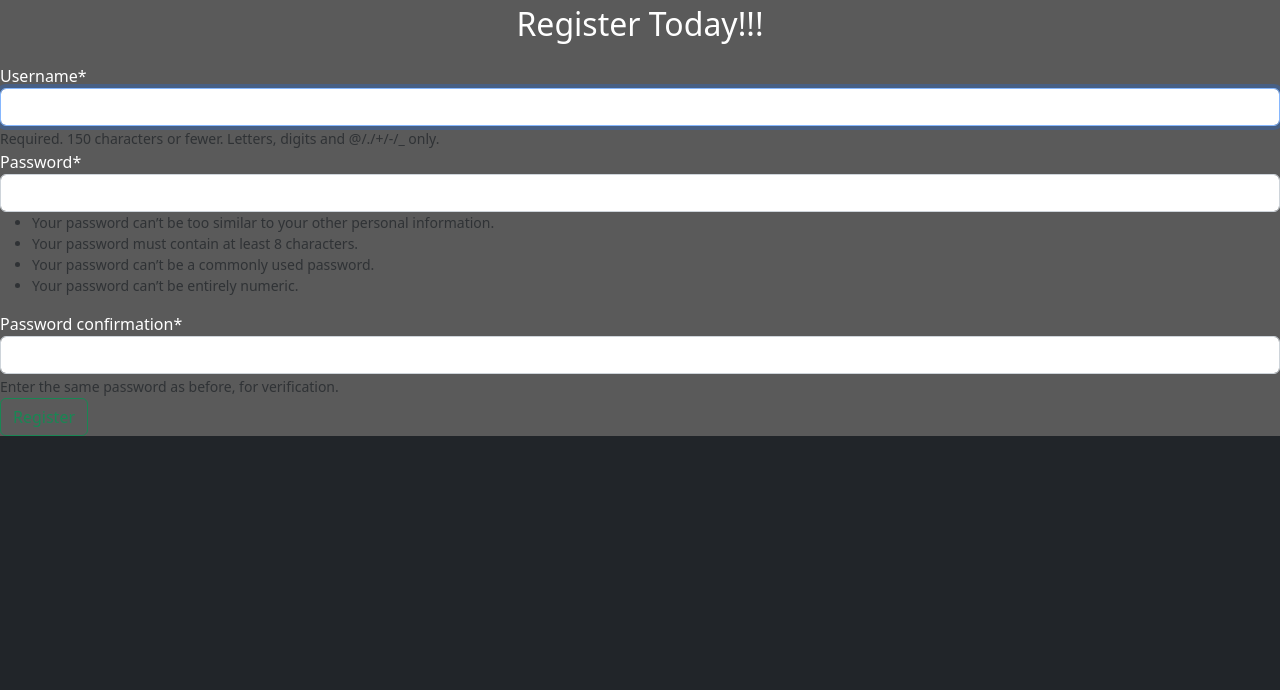
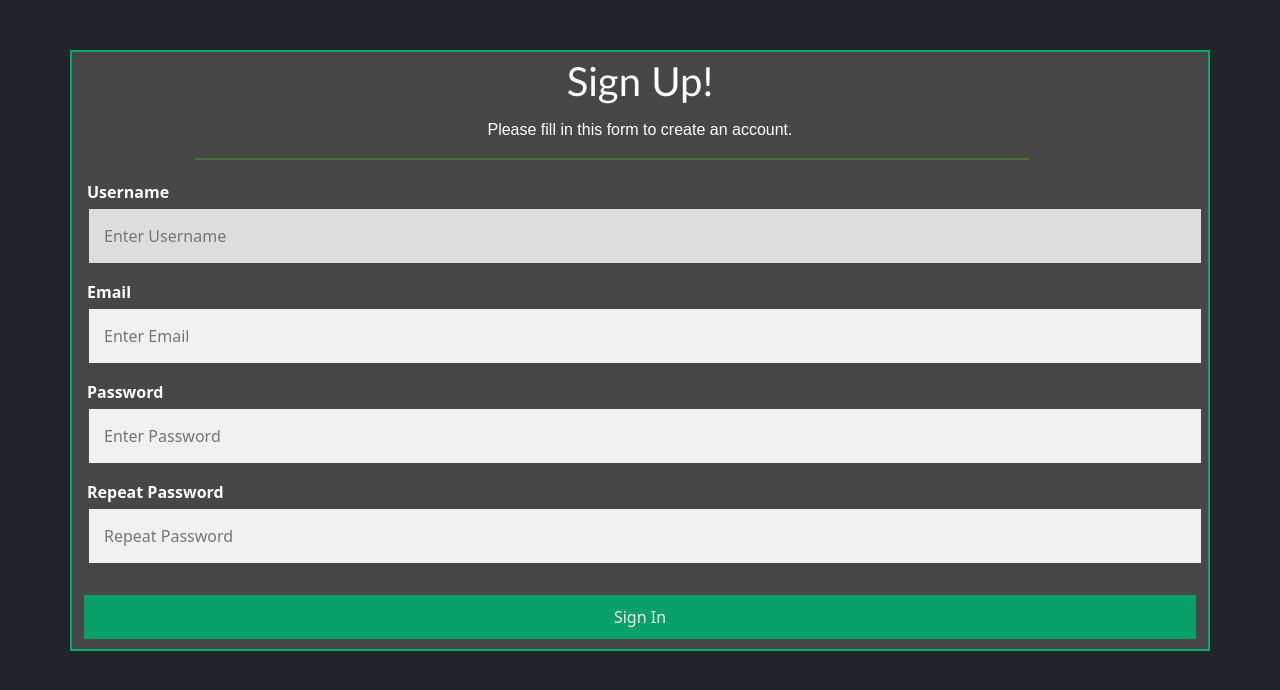
Before and after one commit to shonnoronha/DjangoBytes, a Django app: page /register/ in a window 1280 px wide. Shown: the part 71-761 px from the top of the page. Run offline with Django 4.2, Linux system fonts and the light colour scheme; some libraries are stand-ins or nearby versions; some web fonts are replaced.

Commit message:
add signup page

```diff
--- /dev/null
+++ b/accounts/forms.py
@@ -0,0 +1,16 @@
+from django.contrib.auth.forms import UserCreationForm
+from django.contrib.auth.models import User
+from typing import Any
+
+
+class SignInForm(UserCreationForm):
+    def __init__(self, *args: Any, **kwargs: Any) -> None:
+        super().__init__(*args, **kwargs)
+        self.fields['username'].widget.attrs.update({'placeholder': 'Enter Username'})
+        self.fields['email'].widget.attrs.update({'placeholder': 'Enter Email'})
+        self.fields['password1'].widget.attrs.update({'placeholder': 'Enter Password'})
+        self.fields['password2'].widget.attrs.update({'placeholder': 'Repeat Password'})
+
+    class Meta:
+        model = User
+        fields = ['username', 'email', 'password1', 'password2']
--- a/accounts/views.py
+++ b/accounts/views.py
@@ -2,7 +2,9 @@ from django.shortcuts import redirect, render
 from django.urls import reverse
 from django.contrib import messages
 from django.contrib.auth import login, logout
-from django.contrib.auth.forms import AuthenticationForm, UserCreationForm
+from django.contrib.auth.forms import AuthenticationForm
+
+from .forms import SignInForm
 
 def base_view(request):
     return redirect(reverse('articles:home'))
@@ -28,11 +30,13 @@ def logout_view(request):
     return render(request, 'accounts/logout.html')
 
 def register_view(request):
-    form = UserCreationForm()
+    form = SignInForm()
     if request.method == 'POST':
-        form = UserCreationForm(request.POST)
+        form = SignInForm(request.POST)
         if form.is_valid():
             form.save()
             messages.add_message(request, messages.SUCCESS, 'Account Created!!! Please Login!')
             return redirect(reverse('accounts:login'))
+        else:
+            messages.add_message(request, messages.ERROR, 'Something Went Wrong!')
     return render(request, 'accounts/register.html', { 'form': form })
--- a/static/css/accounts/register.css
+++ b/static/css/accounts/register.css
@@ -1,4 +1,67 @@
+.container {
+    background-color: #474747;
+    height: 100%;
+    overflow: auto;
+    margin-top: 50px;
+    border: 2px solid #04aa6d;
+}
 
-#hint_id_password1 > ul{
-    color: whitesmoke;
+.heading {
+    padding: 5px;
+    text-align: center;
+    font-family: 'Gill Sans', 'Gill Sans MT', Calibri, 'Trebuchet MS', sans-serif;
 }
+
+.form-info{
+    text-align: center;
+    font-family: Arial, Helvetica, sans-serif;
+}
+
+hr{
+    width: 75%;
+    margin-left: 10%;
+    border: 1px double #45ff02;
+    margin-bottom: 5px;
+}
+
+input[type=text], input[type=email], input[type=password]{
+    display: inline-block;
+    width: 100%;
+    padding: 15px;
+    margin: 5px 5px 2px;
+    background: #f1f1f1;
+    border: none;
+}
+
+input[type=text]:focus, input[type=email]:focus, input[type=password]:focus{
+    background-color: #ddd;
+    outline: none;
+}
+
+label{
+    margin-top: 15px;
+    margin-left: 3px;
+}
+
+.error-text{
+    color: #e61c6d;
+    margin-left: 10px;
+    margin-bottom: 0px;
+}
+
+.submit-btn{
+    background-color: #04AA6D;
+    color: white;
+    padding-top: 10px;
+    padding-bottom: 10px;
+    border: none;
+    margin-top: 30px;
+    margin-bottom: 10px;
+    width: 100%;
+    cursor: pointer;
+    opacity: 0.9;
+}
+
+.submit-btn:hover{
+    opacity: 1;
+}
--- a/templates/accounts/register.html
+++ b/templates/accounts/register.html
@@ -4,19 +4,56 @@
 
 {% block head %}
     <title>Register | Account</title>
+    <link rel="stylesheet" href="{% static 'css/accounts/register.css' %}">
 {% endblock head %}
 
+
 {% block content %}
-    {% if not request.user.is_authenticated %}
-    <div style="background-color: #5a5a5a;">
-        <p class="fs-2 text-center">Register Today!!!</p>
-        <form action="" method="post" class="register-form">
+{% if not request.user.is_authenticated %}
+    <div class="container">
+
+        <h1 class="heading">Sign Up!</h1>
+        <p class="form-info">Please fill in this form to create an account.</p>
+        <hr>
+
+        <form action="" method="post">
             {% csrf_token %}
-            {{ form|crispy }}
-            <button  class="btn btn-outline-success" type="submit">Register</button>
+            <label for="username"><b>Username</b></label>
+            {{ form.username }}
+            {% if form.username.errors %}
+                {% for error in form.username.errors %}
+                    <p class="error-text"><small><b>{{ error }}</b></small></p>
+                {% endfor %}
+            {% endif %}
+
+            <label for="email"><b>Email</b></label>
+            {{ form.email }}
+            {% if form.email.errors %}
+                {% for error in form.email.errors %}
+                    <p class="error-text"><small><b>{{ error }}</b></small></p>
+                {% endfor %}
+            {% endif %}
+
+            <label for="username"><b>Password</b></label>
+            {{ form.password1 }}
+            {% if form.password1.errors %}
+                {% for error in form.password1.errors %}
+                    <p class="error-text"><small><b>{{ error }}</b></small></p>
+                {% endfor %}
+            {% endif %}
+
+            <label for="username"><b>Repeat Password</b></label>
+            {{ form.password2 }}
+            {% if form.password2.errors %}
+                {% for error in form.password2.errors %}
+                    <p class="error-text"><small><b>{{ error }}</b></small></p>
+                {% endfor %}
+            {% endif %}
+
+            <button type="submit" class="submit-btn">Sign In</button>
         </form>
     </div>
-    {% else %}
-        <p class="text-center fs-1">You Already Have An Account!!!</p>
-    {% endif %}
+{% else %}
+    <p class="text-center fs-1">You Already Have An Account!!!</p>
+{% endif %}
 {% endblock content %}
```
